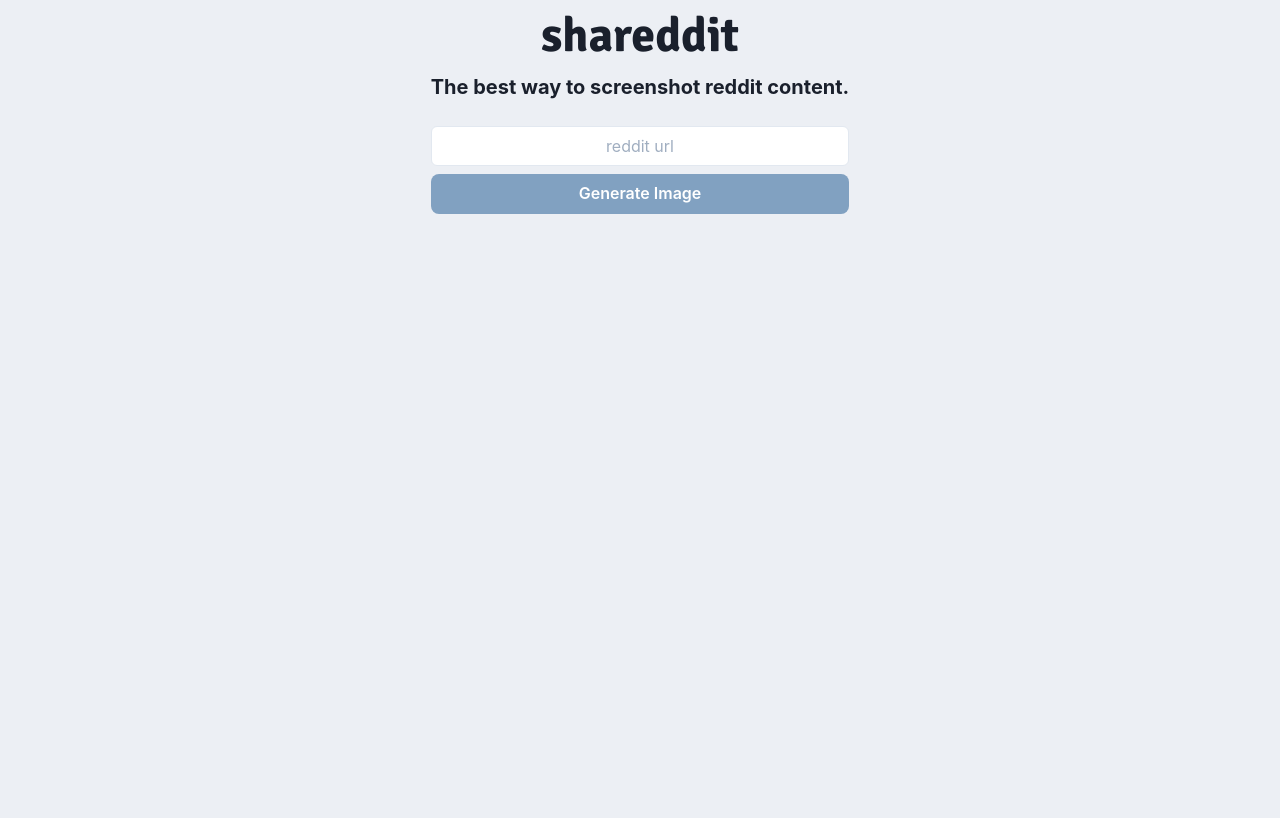
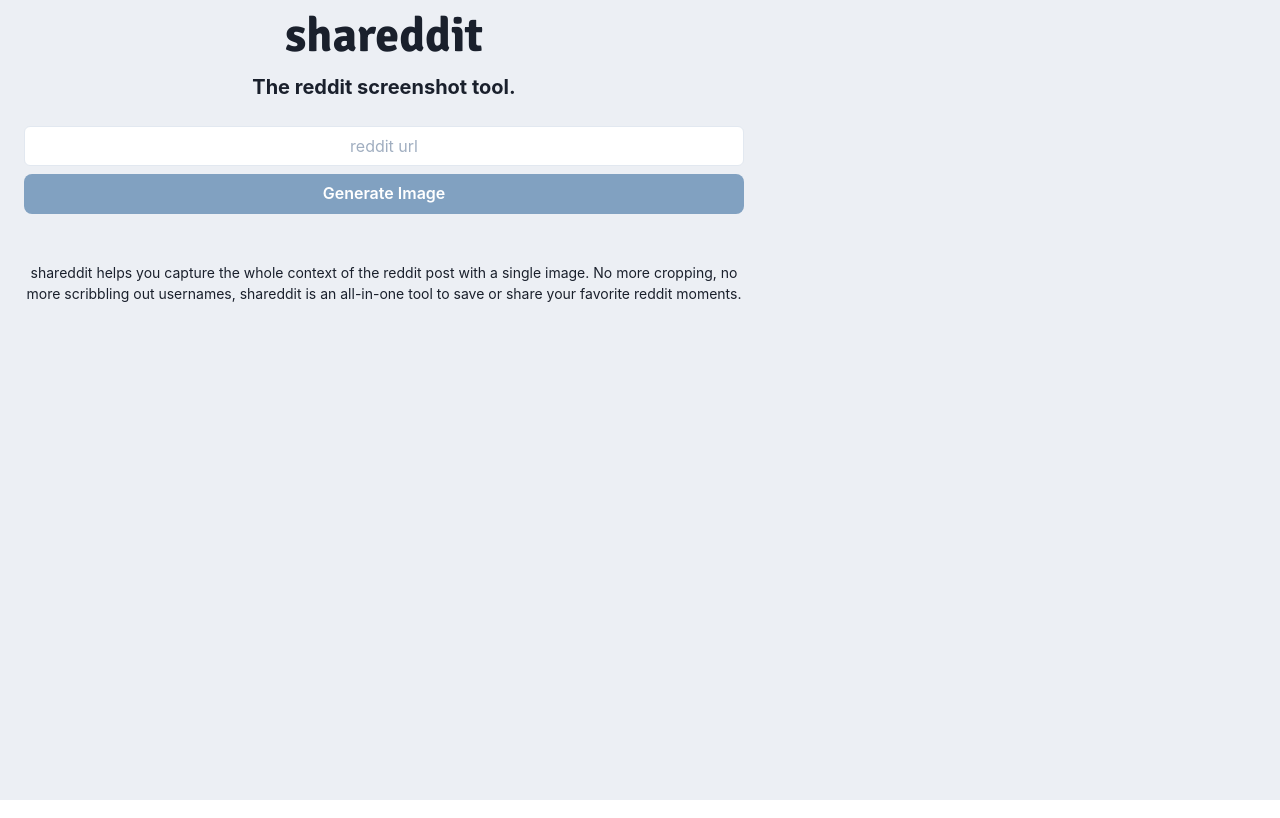
Before and after one commit to yountdev/threadshot, a React (Create React App) app: page / in a window 1280 px wide. Built offline with nearby package versions, Linux system fonts and the light colour scheme.

Commit message:
Landing page WIP

```diff
--- a/src/App.tsx
+++ b/src/App.tsx
@@ -17,14 +17,13 @@ import { SharedditView } from "./views/SharedditView";
 
 export const App = (): JSX.Element => {
   // ReactGA.initialize("UA-51247116-3");
-  ReactGA.pageview(window.location.pathname + window.location.search);
+  // ReactGA.pageview(window.location.pathname + window.location.search);
 
   const client = new QueryClient();
 
   return (
     <ChakraProvider>
       <QueryClientProvider client={client}>
-        {" "}
         <Helmet>
           <meta charSet="utf-8" />
           <title>shareddit</title>
--- a/src/screens/Home/view.tsx
+++ b/src/screens/Home/view.tsx
@@ -1,9 +1,9 @@
-import { Flex } from "@chakra-ui/react";
+import { Flex, Grid } from "@chakra-ui/react";
 import React, { useState, ChangeEvent, FormEvent } from "react";
 
 import { PrimaryButton } from "../../components/buttons";
 import { Input } from "../../components/Input";
-import { Title, Caption } from "../../components/typography/";
+import { Title, Caption, Paragraph } from "../../components/typography/";
 import { lightTheme } from "../../styles/themes";
 
 interface HomeScreenViewProps {
@@ -29,8 +29,10 @@ export const HomeScreenView: React.FC<HomeScreenViewProps> = ({ onSubmit }) => {
   };
 
   return (
-    <Flex direction="column" gap="24px">
-      <Title>The best way to screenshot reddit content.</Title>
+    <Grid columnGap="24px" templateColumns="1fr 720px 1fr">
+      <b style={{ gridColumn: 1 }} />
+      <Flex direction="column" gap="24px" gridColumn="2">
+        <Title>The reddit screenshot tool.</Title>
         <form
           style={{ display: "flex", gap: 8, flexDirection: "column" }}
           onSubmit={(event: FormEvent) => handleSubmit(event)}
@@ -50,6 +52,14 @@ export const HomeScreenView: React.FC<HomeScreenViewProps> = ({ onSubmit }) => {
           </PrimaryButton>
         </form>
         <Caption color={lightTheme.accents[100]}>{error}</Caption>
+        <Paragraph>
+          shareddit helps you capture the whole context of the reddit post with
+          a single image. No more cropping, no more scribbling out usernames,
+          shareddit is an all-in-one tool to save or share your favorite reddit
+          moments.
+        </Paragraph>
       </Flex>
+      <b style={{ gridColumn: 3 }} />
+    </Grid>
   );
 };
--- a/src/views/SharedditView.tsx
+++ b/src/views/SharedditView.tsx
@@ -9,16 +9,12 @@ export const SharedditView: React.FC = ({ children }) => {
     <Flex
       backgroundColor={lightTheme.background[200]}
       fontSize="xl"
+      height="100vh"
       paddingBottom={18}
       textAlign="center"
+      width="100vw"
     >
-      <Flex
-        alignItems="center"
-        direction="column"
-        justifyContent="flex-start"
-        minHeight="100vh"
-        width="100vw"
-      >
+      <Flex alignItems="center" direction="column" justifyContent="flex-start">
         <SharedditLogo />
         {children}
       </Flex>
```
Lines whose indentation alone changed are shown as unchanged.
